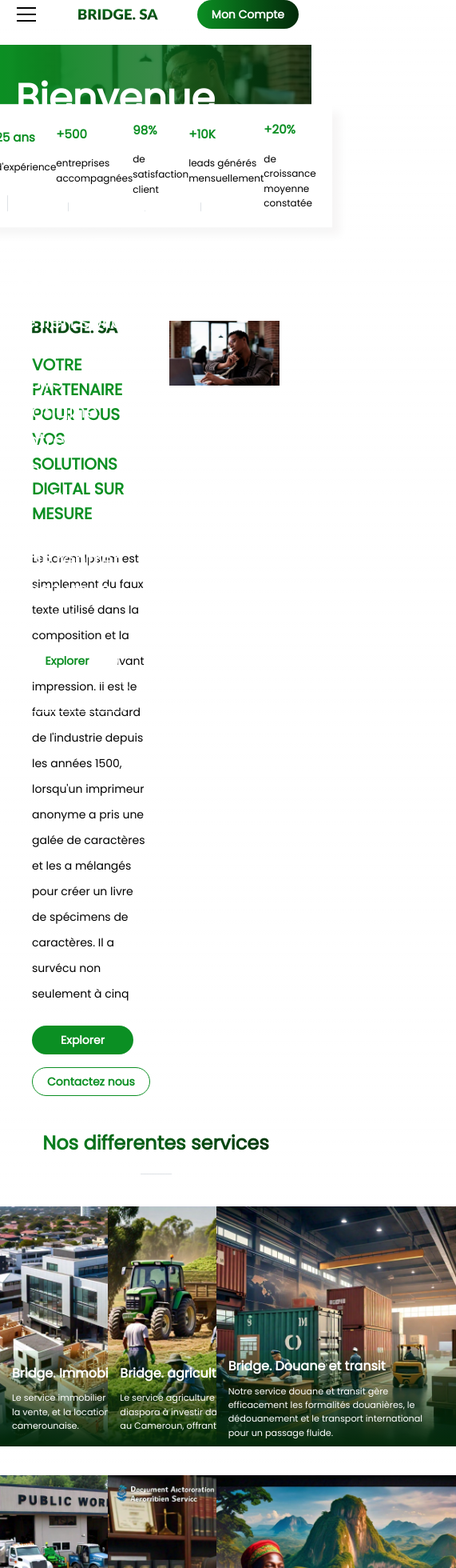
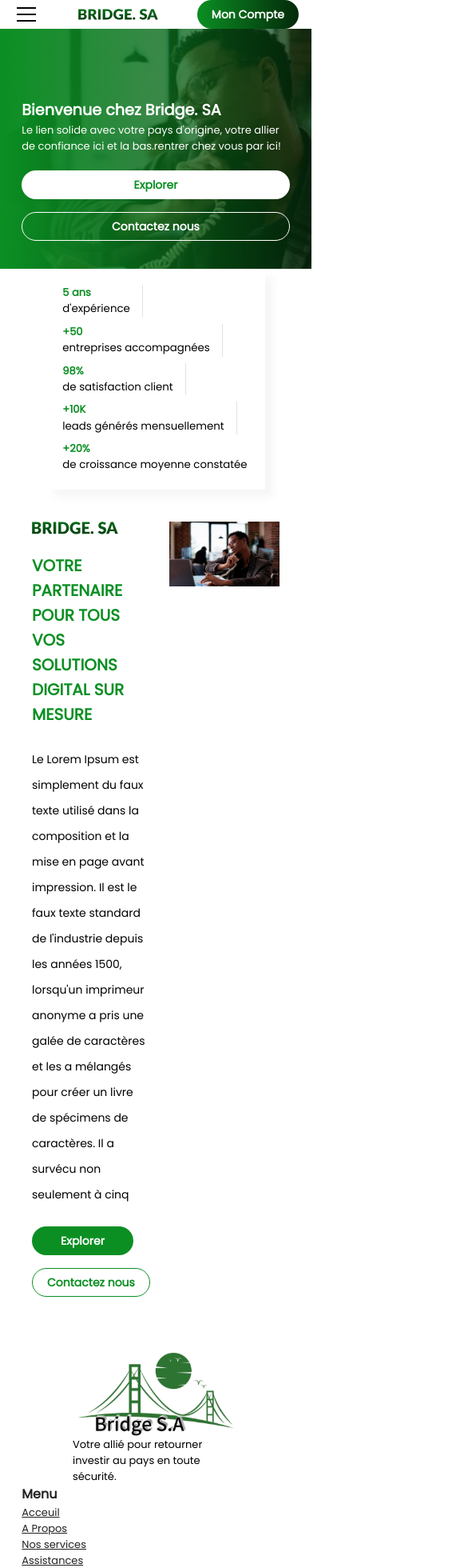
Before and after one commit to Ntchinda-Giscard/bridge-diaspo, a Next.js app: page / in a window 390 px wide. Shown: the top 1960 px of the page at 80% size, 571 px wide, since content can reach past the window. Built offline with nearby package versions, Linux system fonts and the light colour scheme.

Commit message:
responsive hero

```diff
--- a/app/components/hero.tsx
+++ b/app/components/hero.tsx
@@ -7,21 +7,33 @@ import { Button, Group } from "@mantine/core";
 function HeroSection() {
     return ( <>
     <div className= {cx(["w-full", classes.hero])} >
-        <Image src={hero_img} layout='responsive' objectFit="cover" sizes="width: 100vw" alt="hero image"   />
+        <Image
+            src={hero_img}
+            // layout='responsive'
+            objectFit="cover"
+            layout="fill"
+            sizes="width: 100vw"
+            // style={{
+            //     height:'auto'
+            // }}
+            alt="hero image"
+        />
         <div className={classes.overlay}></div>
         <div className={classes.hero_text}>
-            <h1 className={classes.hero_title}>
+            <p className={classes.hero_title}>
                 Bienvenue chez Bridge. SA
-            </h1>
+            </p>
             <p className={classes.hero_desc}>
                {" Le lien solide avec votre pays d'origine, votre allier de confiance ici et la bas.rentrer chez vous par ici!"}
             </p>
 
-            <Group justify="start" gap={10} mt={15} >
+            <div className="flex mt-5 md:flex-row flex-col md:justify-start justify-center gap-4" >
                 <Button styles={{ label:{color: "#0B8F23", paddingInline: 18} }} variant="filled" bg='white' color="#0B8F23" radius={'xl'} > Explorer </Button>
-                <Button variant='outline' color="#FFF" radius={'xl'} > Contactez nous </Button>
-            </Group>
-      </div>
+                <Button variant='outline' color="#FFF" radius={'xl'} >
+                    Contactez nous
+                </Button>
+            </div>
+        </div>
     </div>
     </> );
 }
--- a/app/components/state.tsx
+++ b/app/components/state.tsx
@@ -3,22 +3,23 @@ import classes from '../css/stat.module.css';
 import {stats} from "./stats-into";
 import cx from 'clsx'
 function StatSection() {
-    return ( <div style={{ display: 'flex', justifyContent: 'center', alignItems: 'center', width: '100%' }}>
-    <div className = {cx(['flex flex-row p-5', classes.stats])}>
+    return (
+    <div style={{ display: 'flex', justifyContent: 'center', alignItems: 'center', width: '100%' }}>
+        <div className = {cx(['flex flex-col gap-2 md:gap-0 md:flex-row  p-5', classes.stats])}>
             {
                 stats.map((s, index) => (
-                <Group key={s?.label}>
-                    <Stack>
+                    <div className="flex flex-row"  key={s?.label}>
+                        <div className="flex flex-col">
                             <p className={classes.stats_value}> {s?.value} </p>
                             <p className={classes.stat_label}> {s?.label} </p>
-                    </Stack>
+                        </div>
                         <Divider
                             style={{ display: index === 4 ? 'none' : 'block'  }}
                             // style ={{ display: 'none' }}
                             mx={15}
                             orientation="vertical"
                         />
-                </Group>
+                    </div>
 
                 ))
             }
--- a/app/components/stats-into.ts
+++ b/app/components/stats-into.ts
@@ -1,6 +1,6 @@
 export const stats = [
-    { label: "d'expérience", value: "25 ans" },
-    { label: "entreprises accompagnées", value: "+500" },
+    { label: "d'expérience", value: "5 ans" },
+    { label: "entreprises accompagnées", value: "+50" },
     { label: "de satisfaction client", value: "98%" },
     { label: "leads générés mensuellement", value: "+10K" },
     { label: "de croissance moyenne constatée", value: "+20%" },
--- a/app/components/sub-components.tsx/service-data.ts
+++ b/app/components/sub-components.tsx/service-data.ts
@@ -14,9 +14,47 @@ export const services = [
         "Estimation immobilière",
         "Conseils en investissement immobilier"
     ]},
-    {service: "Bridge. agriculture", desc: "Le service agriculture de Bridge SA aide la diaspora à investir dans des projets agricoles au Cameroun, offrant expertise et gestion.", image: agri},
-    {service: "Bridge. Douane et transit", desc: "Notre service douane et transit gère efficacement les formalités douanières, le dédouanement et le transport international pour un passage fluide.", image: trans},
-    {service: "Bridge. Traveaux  public", desc: "Le service travaux publics de Bridge SA supervise la réalisation de projets d'infrastructures au Cameroun, assurant qualité et conformité pour la diaspora.", image: pub},
-    {service: "Bridge. Autorisation et légalisation des documents", desc: "Bridge SA facilite la légalisation et l'obtention de documents officiels pour la diaspora camerounaise.", image: legal},
-    {service: "Bridge. Tourisme", desc: "Bridge SA offre des voyages sur mesure, incluant visites guidées, hébergement, et expériences uniques pour des souvenirs inoubliables.", image: tour},
+    {service: "Bridge. agriculture", desc: "Le service agriculture de Bridge SA aide la diaspora à investir dans des projets agricoles au Cameroun, offrant expertise et gestion.", image: agri,
+        points:[
+            "Production de cultures",
+            "Protection des cultures",
+            "Récolte",
+            "Transformation des produits",
+            "Distribution",
+            "Recherche et développement agricoles",
+            "Services de conseil et de formation",
+        ]
+    },
+    {service: "Bridge. Douane et transit", desc: "Notre service douane et transit gère efficacement les formalités douanières, le dédouanement et le transport international pour un passage fluide.", image: trans,
+        points:[
+            "Contrôle des marchandises entrant et sortant du pays",
+            "Collecte des droits de douane et des taxes",
+            "Lutte contre la contrebande et la fraude fiscale",
+            "Facilitation du transport des marchandises à travers les frontières en respectant les règles et les procédures douanières",
+        ]
+    },
+    {service: "Bridge. Traveaux  public", desc: "Le service travaux publics de Bridge SA supervise la réalisation de projets d'infrastructures au Cameroun, assurant qualité et conformité pour la diaspora.", image: pub,
+        points:[
+            "Travaux de voirie",
+            "Travaux d'assainissement",
+            "Travaux d'aménagement urbain",
+            "Travaux de construction d'infrastructures",
+            "Travaux de terrassement",
+        ]
+    },
+    {service: "Bridge. Autorisation et légalisation des documents", desc: "Bridge SA facilite la légalisation et l'obtention de documents officiels pour la diaspora camerounaise.", image: legal,
+        points:[
+            "Légalisation de signature",
+            "Légalisation de documents administratifs",
+            "Légalisation de documents notariés",
+        ]
+    },
+    {service: "Bridge. Tourisme", desc: "Bridge SA offre des voyages sur mesure, incluant visites guidées, hébergement, et expériences uniques pour des souvenirs inoubliables.", image: tour,
+        points:[
+            "Visites guidées",
+            "Réservation d'hôtels",
+            "Organisation de voyages",
+            "Services de location de voitures",
+        ]
+    },
 ]
--- a/app/components/topbar.tsx
+++ b/app/components/topbar.tsx
@@ -71,7 +71,11 @@ function TopBar() {
         size="75%" // Adjust size as needed
         padding="md"
         title="Navigation"
-        zIndex={9999999999999999999999999}
+        styles={{
+          body:{
+            zIndex: 999999999999999999999
+          }
+        }}
       >
         <div className={classes.mobileMenuLinks}>
           {links.map((l) => (
--- a/app/css/hero.module.css
+++ b/app/css/hero.module.css
@@ -1,6 +1,7 @@
 .hero{
     position: relative;
     width: 100%;
+    height: 300px;
 }
 
 .overlay{
@@ -10,28 +11,36 @@
     width: 100%;
     height: 100%;
     background: linear-gradient(0.25turn, #0B8F23FF, #04320C99 );
-    z-index: 9;
+    z-index: 2;
 }
 
 .hero_text{
-    width: 40%;
+    width: 100%;
     position: absolute;
     top: 20%;
-    left: 5%;
+    padding: 7%;
+    /* left: 5%; */
     /* transform: translate(-50%, -50%); */
     color: white;
-    z-index: 999;
+    z-index: 3;
     text-align: start;
 }
 
+@media (min-width: 1025px) {
+    .hero{
+        height:  400px;
+    }
+}
+
+
 .hero_title{
-    font-size: 3rem;
+    font-size: larger;
     margin: 0;
-    font-weight: 800;
+    font-weight: 900;
 }
 
 .hero_desc{
-    font-size: 1.5rem;
+    font-size: small;
     margin: 0;
     font-weight: 300;
 }
--- a/app/css/stat.module.css
+++ b/app/css/stat.module.css
@@ -1,11 +1,11 @@
 .stats_value{
-    font-size: 15px;
+    font-size: small;
     font-weight: 700;
     color: #0B8F23;
 }
 
 .stat_label{
-    font-size: 12px;
+    font-size: smaller;
     font-weight: 400;
 }
 
@@ -13,7 +13,13 @@
     position: relative;
     transform: translateY(-50%);
     background: white;
-    z-index: 99999;
+    z-index: 9;
     padding: 20px;
     box-shadow: 10px 10px 10px #2825230A;
 }
+
+@media (min-width: 200px) and (max-width: 767px){
+    .stats{
+        transform: translateY(0%);
+    }
+}
--- a/app/links.ts
+++ b/app/links.ts
@@ -2,7 +2,7 @@ export const  links = [
     {link: '/', label: "Acceuil"},
     {link: '/solution', label: "A Propos"},
     {link: '/service', label: "Nos services"},
-    {link: '/solution', label: "Solutions"},
+    // {link: '/solution', label: "Solutions"},
     {link: '/assistance', label: "Assistances"},
     {link: '/contact', label: "Contact"},
 ]
--- a/app/page.tsx
+++ b/app/page.tsx
@@ -10,14 +10,16 @@ import NewsLettwer from "./components/newsletter";
 export default function Home() {
   return (
     <main className="flex min-h-screen flex-col">
-      <div style={{ paddingTop: '5%' }}>
+      <div>
         <HeroSection />
         <StatSection />
         <AboutHomeSection />
+
+        {/*
         <Services />
         <HomeContact />
         <Testimonials />
-        <NewsLettwer />
+        <NewsLettwer /> */}
       </div>
     </main>
   );
```
Lines whose indentation alone changed are shown as unchanged.
